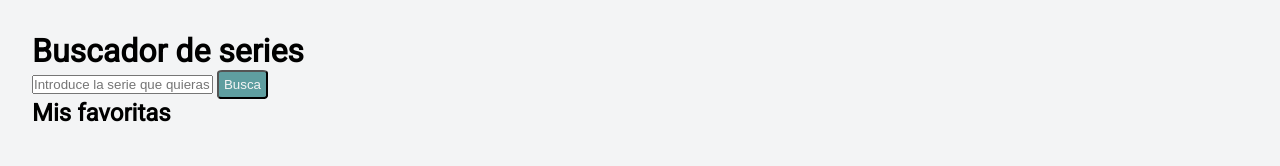
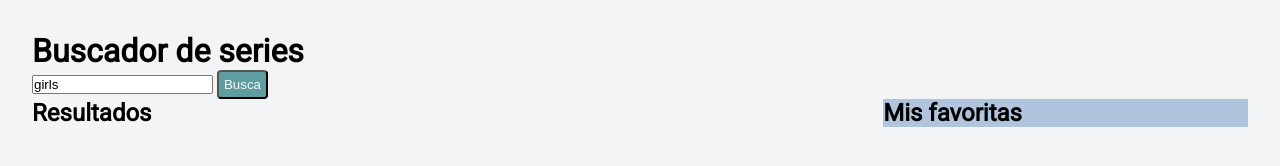
Before and after one commit to Celiamf/your-fav-tv-shows, a website: page src/html/index.html in a window 1280 px wide. Drawn offline with nearby package versions, Linux system fonts and the light colour scheme; files that its build step writes are made by us from their sources.

Commit message:
Fix render Results function --> was not rendering html elements in the right order & add basic scss

```diff
--- a/src/html/index.html
+++ b/src/html/index.html
@@ -15,8 +15,8 @@
   <body>
     <header>
       <h1>Buscador de series</h1>
-    </header>
-    <main>
+
+
       <form>
         <input
           type="text"
@@ -24,17 +24,22 @@
           id=""
           placeholder="Introduce la serie que quieras buscar"
           class="js-input"
+          value="girls"
         />
         <input type="button" value="Busca" class="js-searchBtn button" />
       </form>
-    </main>
-    <aside>
+    </header>
+    <main class="main">
+
+    <section class="resultsWrapper">
+      <h2 class="resultsWrapper__title">Resultados</h2>
+      <ul class="resultsWrapper__results js-searchContainer"></ul>
+    </section>
+    <aside class="favWrapper">
       <h2>Mis favoritas</h2>
       <ul class="js-favContainer"></ul>
     </aside>
-    <section>
-      <ul class="js-searchContainer"></ul>
-    </section>
+    <main>
 
     <script src="./assets/js/main.js"></script>
   </body>
--- /dev/null
+++ b/src/scss/layout/_aside.scss
@@ -0,0 +1,6 @@
+.favWrapper {
+  width: 30%;
+  background-color: lightsteelblue;
+  display: flex;
+  flex-direction: column;
+}
--- a/src/scss/layout/_page.scss
+++ b/src/scss/layout/_page.scss
@@ -4,3 +4,7 @@ body {
   background-color: $color-bg;
   font-family: $font-main;
 }
+
+li {
+  list-style-type: none;
+}
--- /dev/null
+++ b/src/scss/layout/_section.scss
@@ -0,0 +1,11 @@
+.resultsWrapper {
+  // background-color: lightblue;
+  width: 70%;
+  display: flex;
+  flex-direction: column;
+  // flex-wrap: wrap;
+  &__results {
+    flex-direction: row;
+    flex-wrap: wrap;
+  }
+}
--- /dev/null
+++ b/src/scss/layout/_wrapper.scss
@@ -0,0 +1,3 @@
+.main {
+  display: flex;
+}
--- a/src/scss/main.scss
+++ b/src/scss/main.scss
@@ -6,4 +6,7 @@
 @import "layout/page";
 // @import "layout/header";
 // @import "layout/footer";
+@import "layout/wrapper";
+@import "layout/aside";
+@import "layout/section";
 @import "pages/index";
```
Also changed, not shown: src/js/main.js (+9 -7 lines).
